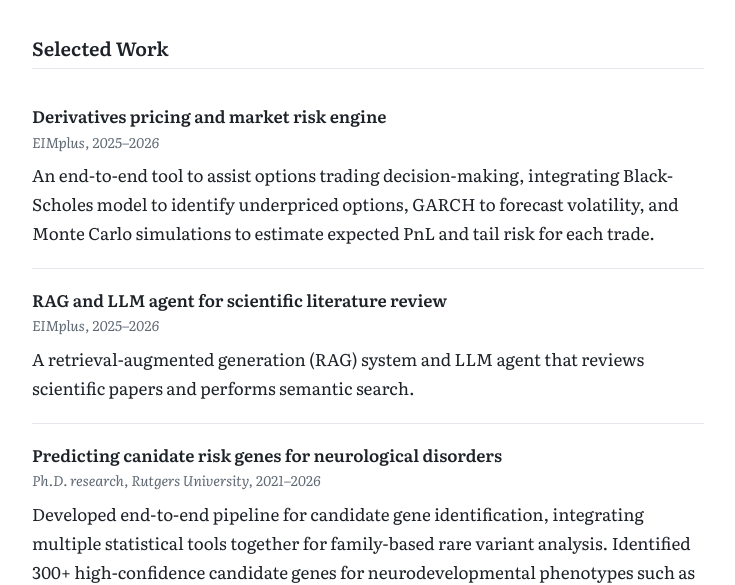
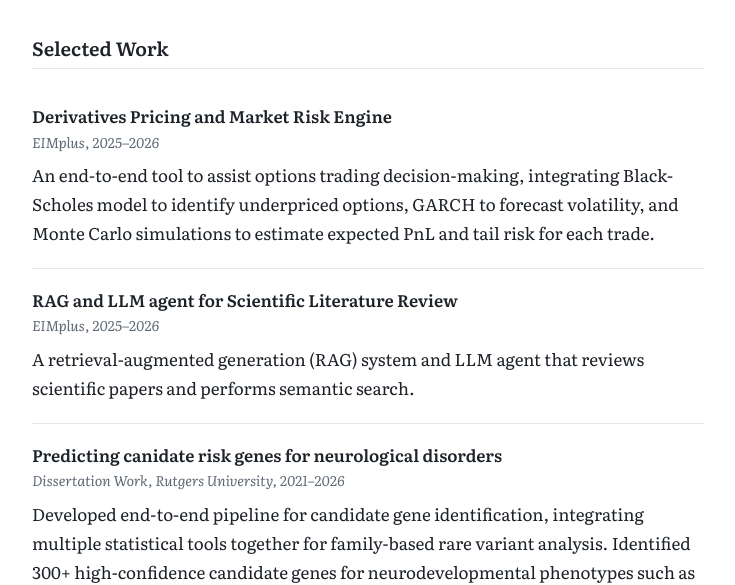
Before and after one commit to mklodi1/mklodi1.github.io, a Jekyll site: the page built from index.html, in a window 1280 px wide and 900 px high, scrolled down 901 px. Shown: the part 157-742 px from the top of the window, without its empty margins (272-1007 px from the left). Built offline with Jekyll 4.4.1, drawn with Linux system fonts in a browser that asks for light colours.

Commit message:
Update work.yml

```diff
--- a/_data/work.yml
+++ b/_data/work.yml
@@ -1,17 +1,17 @@
 # Your best 2–4 pieces of work. "figure", "link" and "venue" are optional.
 # Put images in assets/img/ and reference them like /assets/img/project-one.png
 # Tip: wrap text in "double quotes" if it contains a colon.
-- title: "Derivatives pricing and market risk engine"
+- title: "Derivatives Pricing and Market Risk Engine"
   venue: "EIMplus, 2025–2026"
   summary: "An end-to-end tool to assist options trading decision-making, integrating Black-Scholes model to identify underpriced options, GARCH to forecast volatility, and Monte Carlo simulations to estimate expected PnL and tail risk for each trade."
   # link: https://github.com/mklodi1/REPO-NAME
   # figure: /assets/img/risk-engine.png
 
-- title: "RAG and LLM agent for scientific literature review"
+- title: "RAG and LLM agent for Scientific Literature Review"
   venue: "EIMplus, 2025–2026"
   summary: "A retrieval-augmented generation (RAG) system and LLM agent that reviews scientific papers and performs semantic search."
   # link: https://github.com/mklodi1/REPO-NAME
 
 - title: "Predicting canidate risk genes for neurological disorders"
-  venue: "Ph.D. research, Rutgers University, 2021–2026"
+  venue: "Dissertation Work, Rutgers University, 2021–2026"
   summary: "Developed end-to-end pipeline for candidate gene identification, integrating multiple statistical tools together for family-based rare variant analysis. Identified 300+ high-confidence candidate genes for neurodevelopmental phenotypes such as Autism Spectrum Disorder, language impairment, and abnormal cranial growth."
```
